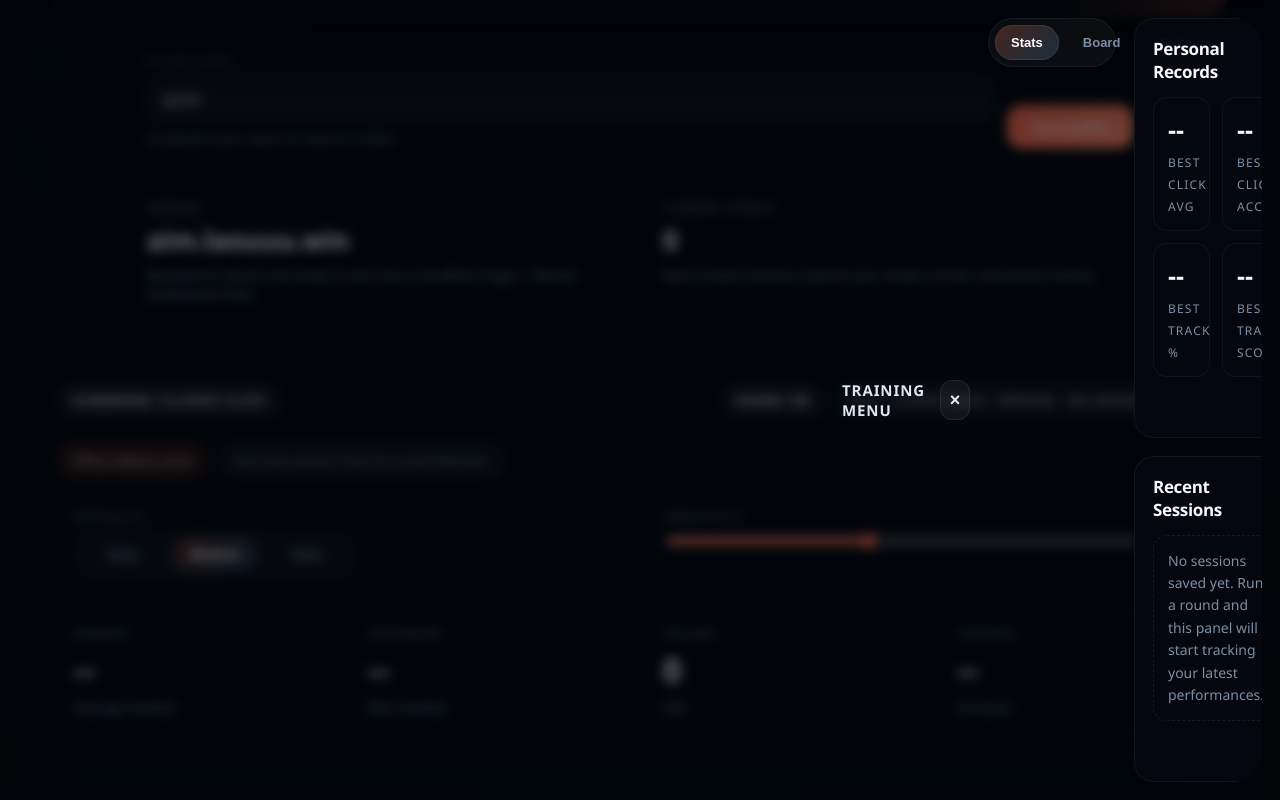
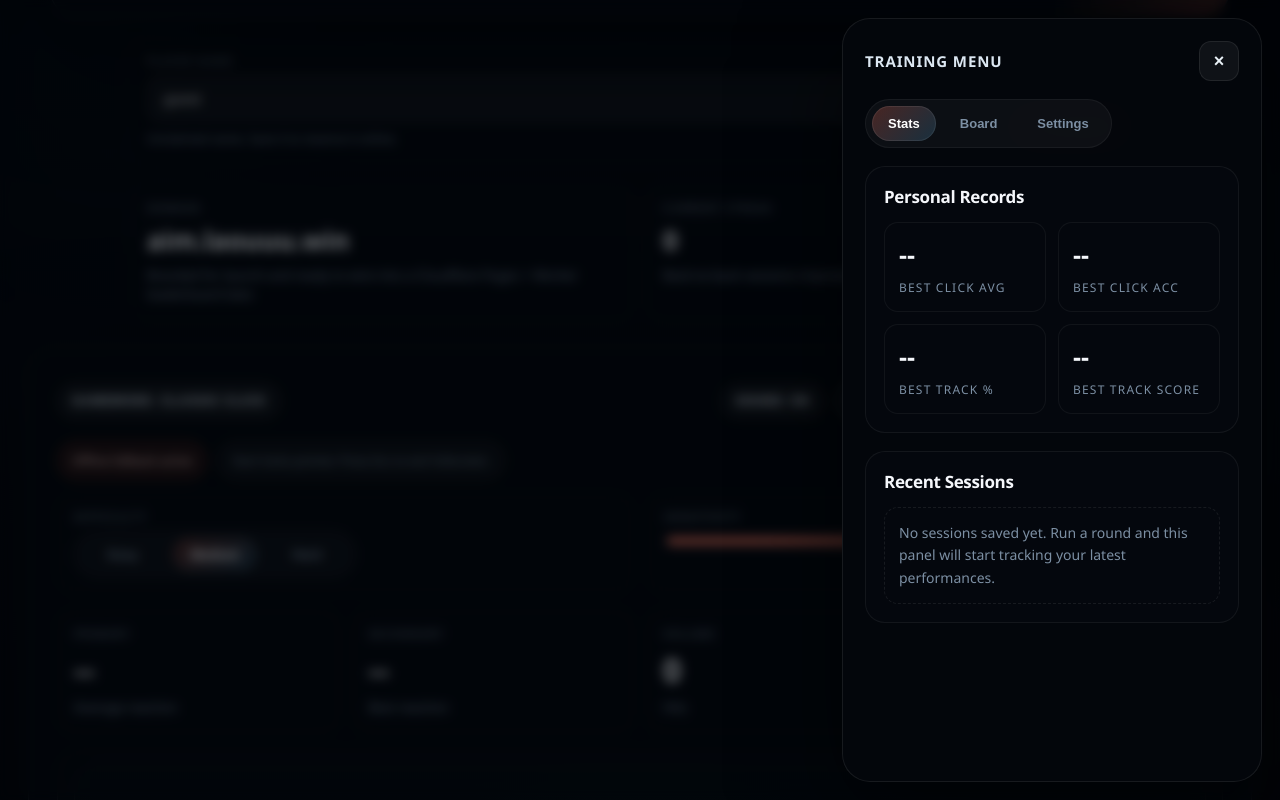
Before and after one commit to LAOUUUUU/aim_web, a website: page index.html in a window 1280 px wide. Both pictures are taken after a click on the button "Open menu". Shown: the part 414-1214 px from the top of the page. Drawn offline with Linux system fonts and the light colour scheme.

Commit message:
Fix broken drawer layout and overscroll issues

```diff
--- a/index.html
+++ b/index.html
@@ -796,6 +796,7 @@
       box-shadow: 0 30px 100px rgba(0, 0, 0, 0.55);
       transform: translateX(calc(100% + 24px));
       opacity: 0;
+      visibility: hidden;
       pointer-events: none;
       transition: transform 0.22s ease, opacity 0.22s ease;
     }
@@ -803,6 +804,7 @@
     .sidebar.open {
       transform: translateX(0);
       opacity: 1;
+      visibility: visible;
       pointer-events: auto;
     }
 
@@ -1051,8 +1053,7 @@
       body { padding: 16px; }
       .hero-card,
       .hero-side,
-      .trainer-panel,
-      .sidebar { padding: 18px; }
+      .trainer-panel { padding: 18px; }
       .stats-grid,
       .hero-metrics,
       .result-grid { grid-template-columns: repeat(2, minmax(0, 1fr)); }
@@ -1107,9 +1108,7 @@
     body::before { background: rgba(63, 184, 255, 0.08); }
     body::after { background: rgba(255, 105, 79, 0.08); }
 
-    .shell {
-      max-width: 1500px;
-    }
+    .shell { max-width: 1680px; }
 
     .hero {
       grid-template-columns: 1fr;
@@ -1160,7 +1159,7 @@
 
     .layout {
       grid-template-columns: 1fr;
-      max-width: 1380px;
+      max-width: 1640px;
       margin: 0 auto;
     }
 
@@ -1169,14 +1168,7 @@
     }
 
     .sidebar {
-      display: grid;
-      grid-template-columns: repeat(3, minmax(0, 1fr));
       gap: 18px;
-      padding: 0;
-      background: transparent;
-      border: 0;
-      box-shadow: none;
-      backdrop-filter: none;
     }
 
     #arena {
```
Also changed, not shown: public/index.html (+5 -13 lines).
